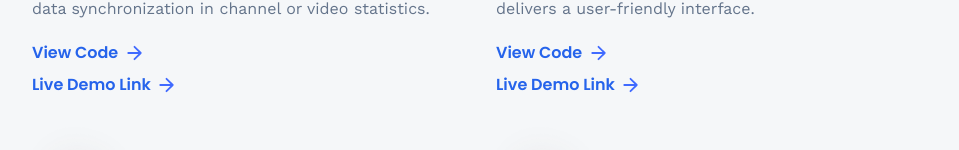
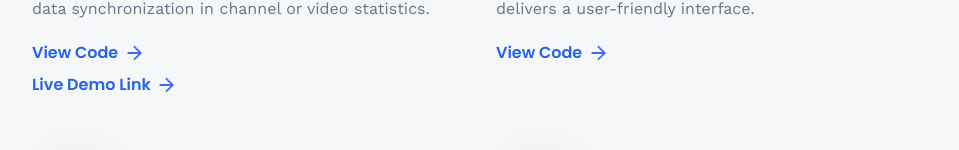
Before and after one commit to XiandaDu/3d_web, a React (Vite) app: page /projects in a window 1280 px wide. Shown: the part 641-791 px from the top of the page, without its empty margins (160-1119 px from the left). Built offline with nearby package versions, Linux system fonts and the light colour scheme.

Commit message:
feat: changed demo link details, added the functionality not to display demo

```diff
--- a/src/constants/index.js
+++ b/src/constants/index.js
@@ -244,7 +244,7 @@ export const projects = [
         name: 'Note-App',
         description: 'This is a note-taking application that seamlessly integrates with Google login for user authentication via Passport.js. This project crafted MongoDB for data storage and Mongoose for ORM. Also, leveraging the fusion of Express.js and EJS, it delivers a user-friendly interface.',
         link: 'https://github.com/XiandaDu/Note-App',
-        demo: 'http://note-app.allendu.me'
+        demo: null
     },
     {
         iconUrl: digit,
@@ -260,7 +260,7 @@ export const projects = [
         name: 'Real Time Chat',
         description: 'Real-time chat application, crafted using Vue.js for the frontend, Spring Boot for the backend, and Websocket technology facilitated by socket.js, fosters real-time communication allowing users to exchange messages instantaneously in a dynamic and interactive environment.',
         link: 'https://github.com/XiandaDu/Real-Time-Chat',
-        demo: 'http://real-time-chat.allendu.me'
+        demo: null
     },
     {
         iconUrl: school,
@@ -268,6 +268,6 @@ export const projects = [
         name: 'Campus Management System',
         description: 'The Campus Management System, developed using Spring Boot, MyBatis, and MySQL, along with Vue.js for the frontend, offers an integrated platform for streamlining administrative tasks, student management and teacher management within educational institutions.',
         link: 'https://github.com/XiandaDu/Campus-Management-System',
-        demo: 'http://www.allendu.me:81'
+        demo: 'http://3.228.74.131:81'
     },
 ];
--- a/src/pages/Projects.jsx
+++ b/src/pages/Projects.jsx
@@ -59,6 +59,7 @@ const Projects = () => {
                   />
                 </div>
                 <div className='mt-2 flex items-center gap-2 font-poppins'>
+                {project.demo &&
                   <Link
                     to={project.demo}
                     target='_blank'
@@ -67,11 +68,14 @@ const Projects = () => {
                   >
                     Live Demo Link
                   </Link>
+                }
+                {project.demo &&
                   <img
                     src={arrow}
                     alt='arrow'
                     className='w-4 h-4 object-contain'
                   />
+                }
                 </div>
               </div>
             </div>
```
